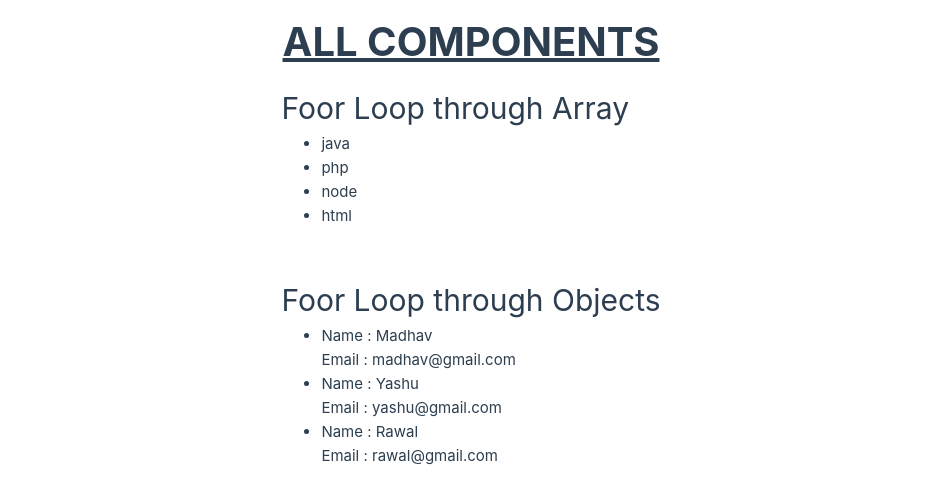
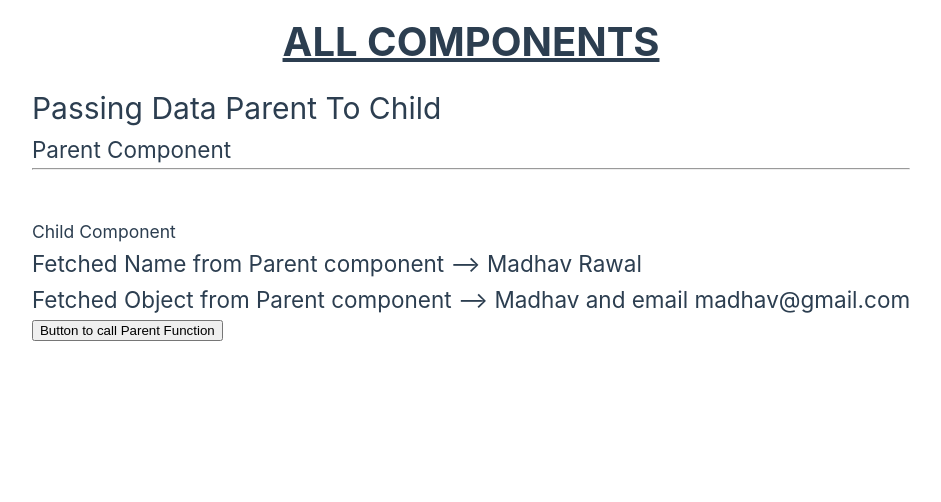
Before and after one commit to madhavrawal29/Vue-js, a Vue app: page / in a window 1280 px wide. Shown: the top 502 px of the page, without its empty margins (169-1110 px from the left). Built offline with nearby package versions, Linux system fonts and the light colour scheme.

Commit message:
Passing data ( Parent to child component )

```diff
--- a/src/components/AllComponents.vue
+++ b/src/components/AllComponents.vue
@@ -3,6 +3,7 @@
 import GettingInputValue from './GettingInputValue.vue'
 import ifElse from './ifElse.vue'
 import ForLoopAndList from './ForLoopAndList.vue'
+import PassingDataParentToChild from './PassingDataParentToChild.vue'
 </script>
 
 <template>
@@ -10,7 +11,8 @@ import ForLoopAndList from './ForLoopAndList.vue'
     <h1>ALL COMPONENTS</h1>
     <!-- <GettingInputValue /> -->
     <!-- <ifElse /> -->
-    <ForLoopAndList />
+    <!-- <ForLoopAndList /> -->
+    <PassingDataParentToChild />
   </div>
 </template>
 
--- /dev/null
+++ b/src/components/Child.vue
@@ -0,0 +1,12 @@
+<script setup>
+const props = defineProps({ name: String, user: Object, func1: Function })
+</script>
+
+<template>
+  <div>
+    <h3>Child Component</h3>
+    <h2>Fetched Name from Parent component --> {{ name }}</h2>
+    <h2>Fetched Object from Parent component --> {{ user.name }} and email {{ user.email }}</h2>
+    <button @click="func1" type="button">Button to call Parent Function</button>
+  </div>
+</template>
--- /dev/null
+++ b/src/components/PassingDataParentToChild.vue
@@ -0,0 +1,23 @@
+<script setup>
+import Child from './Child.vue'
+
+const user = {
+  name: 'Madhav',
+  email: 'madhav@gmail.com'
+}
+
+const func1 = () => {
+  alert('Parent Function Called')
+}
+</script>
+
+<template>
+  <div>
+    <h1>Passing Data Parent To Child</h1>
+    <h2>Parent Component</h2>
+    <hr />
+    <br />
+    <br />
+    <Child name="Madhav Rawal" :user="user" :func1="func1" />
+  </div>
+</template>
```
